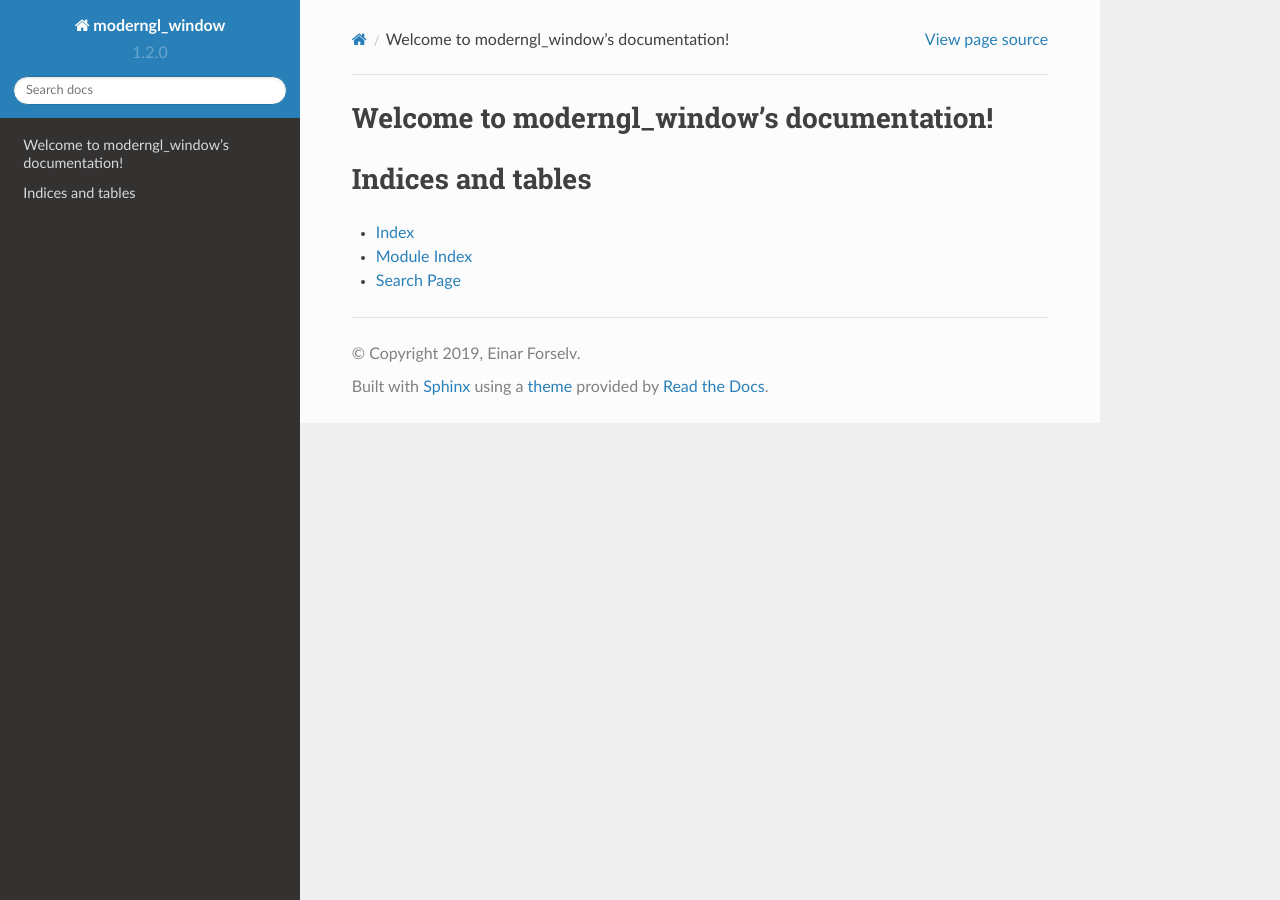
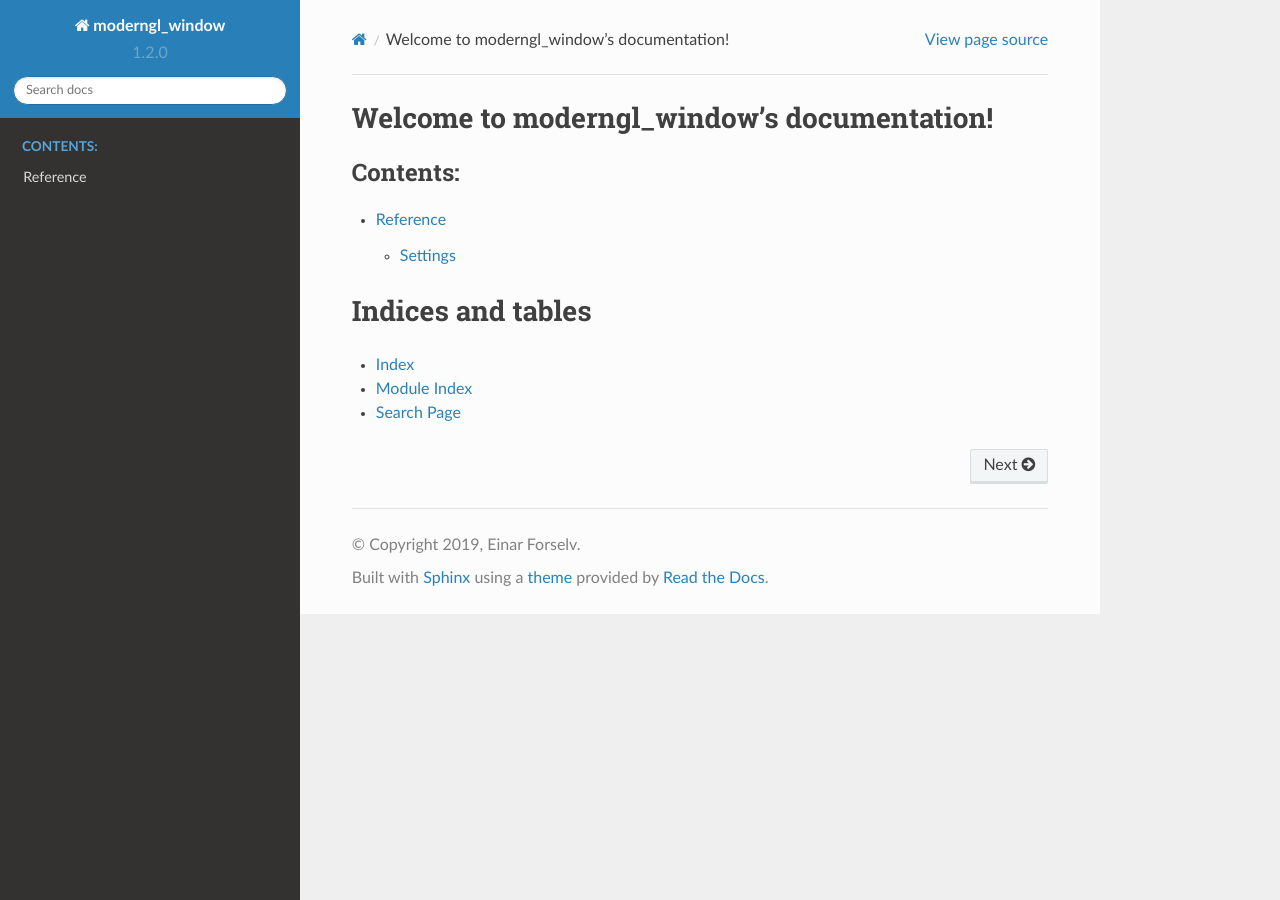
Before and after one commit to moderngl/moderngl-window, a Sphinx documentation site: the page built from docs/index.rst, in a window 1280 px wide. Built offline with Sphinx 7.4.7 and the Read the Docs theme 2.0.0, drawn with Linux system fonts in a browser that asks for light colours.

Commit message:
Reference section with conf.Settings

```diff
--- a/docs/index.rst
+++ b/docs/index.rst
@@ -10,6 +10,7 @@ Welcome to moderngl_window's documentation!
    :maxdepth: 2
    :caption: Contents:
 
+   reference/index
 
 
 Indices and tables
--- /dev/null
+++ b/docs/reference/index.rst
@@ -0,0 +1,8 @@
+
+Reference
+=========
+
+.. toctree::
+   :maxdepth: 2
+
+   settings.conf.settings
```
Also changed, not shown: docs/reference/settings.conf.settings.rst (added, +38 -0 lines).
